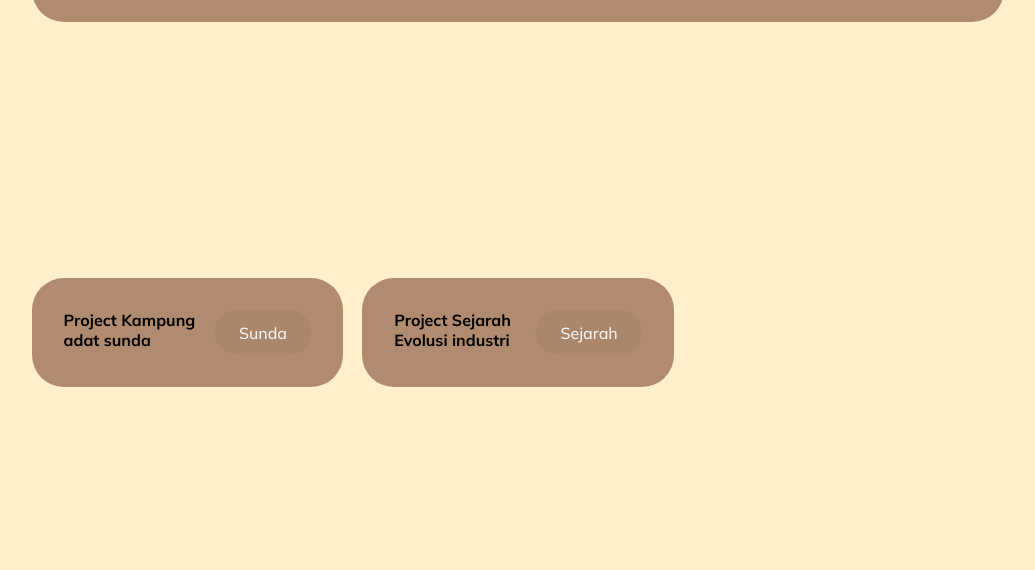
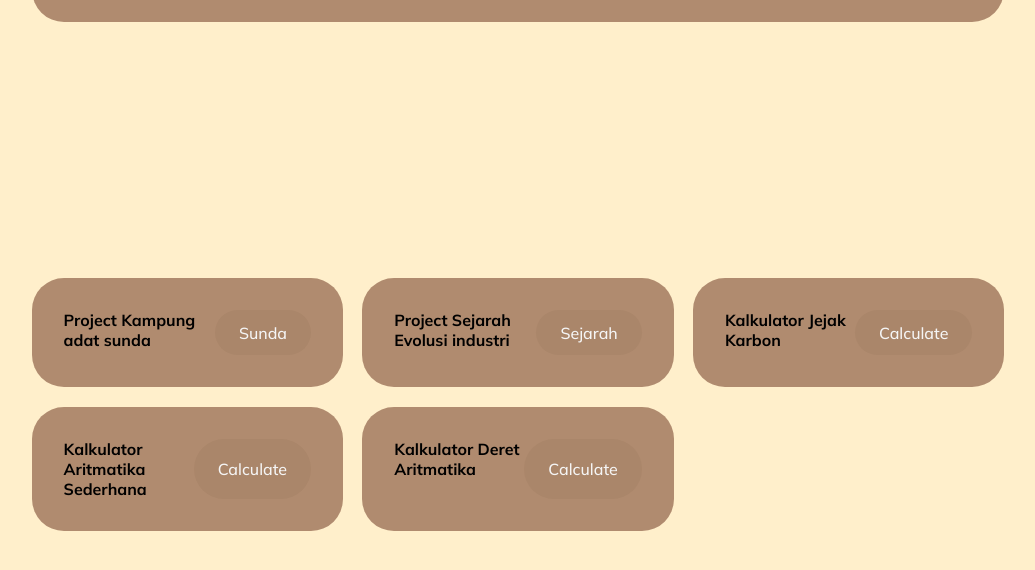
Before and after one commit to Susilo-design/Umum-webpersonal, a plain HTML site: page index.html in a window 1280 px wide. Shown: the part 2378-2948 px from the top of the page, without its empty margins (122-1157 px from the left). Drawn offline with nearby package versions, Linux system fonts and the light colour scheme.

Commit message:
Update Tefa

```diff
--- a/index.html
+++ b/index.html
@@ -188,14 +188,32 @@
     </section>
     <section id="tefa">
     <div class="grid">
+
       <div class="tefa">
         <h4>Project Kampung adat sunda</h4>
         <button><a href="/sunda.html">Sunda</a></button>
       </div>
+
       <div class="tefa">
-      <h4>Project Sejarah Evolusi industri </h4>
-      <button><a href="sejarah.html">Sejarah</a></button>
+        <h4>Project Sejarah Evolusi industri </h4>
+        <button><a href="sejarah.html">Sejarah</a></button>
       </div>
+
+      <div class="tefa">
+        <h4>Kalkulator Jejak Karbon</h4>
+        <button><a href="">Calculate</a></button>
+      </div>
+
+      <div class="tefa">
+        <h4>Kalkulator Aritmatika Sederhana</h4>
+        <button><a href="sejarah.html">Calculate</a></button>
+      </div>
+
+      <div class="tefa">
+        <h4>Kalkulator Deret Aritmatika</h4>
+        <button><a href="">Calculate</a></button>
+      </div>
+
     </div>
     </section>
 
--- a/style.css
+++ b/style.css
@@ -304,6 +304,7 @@ li a:hover::before {
   border-radius: 2rem;
   font-weight: 300;
   display: flex;
+  justify-content: space-between;
 }
 
 .tefa button {
```
